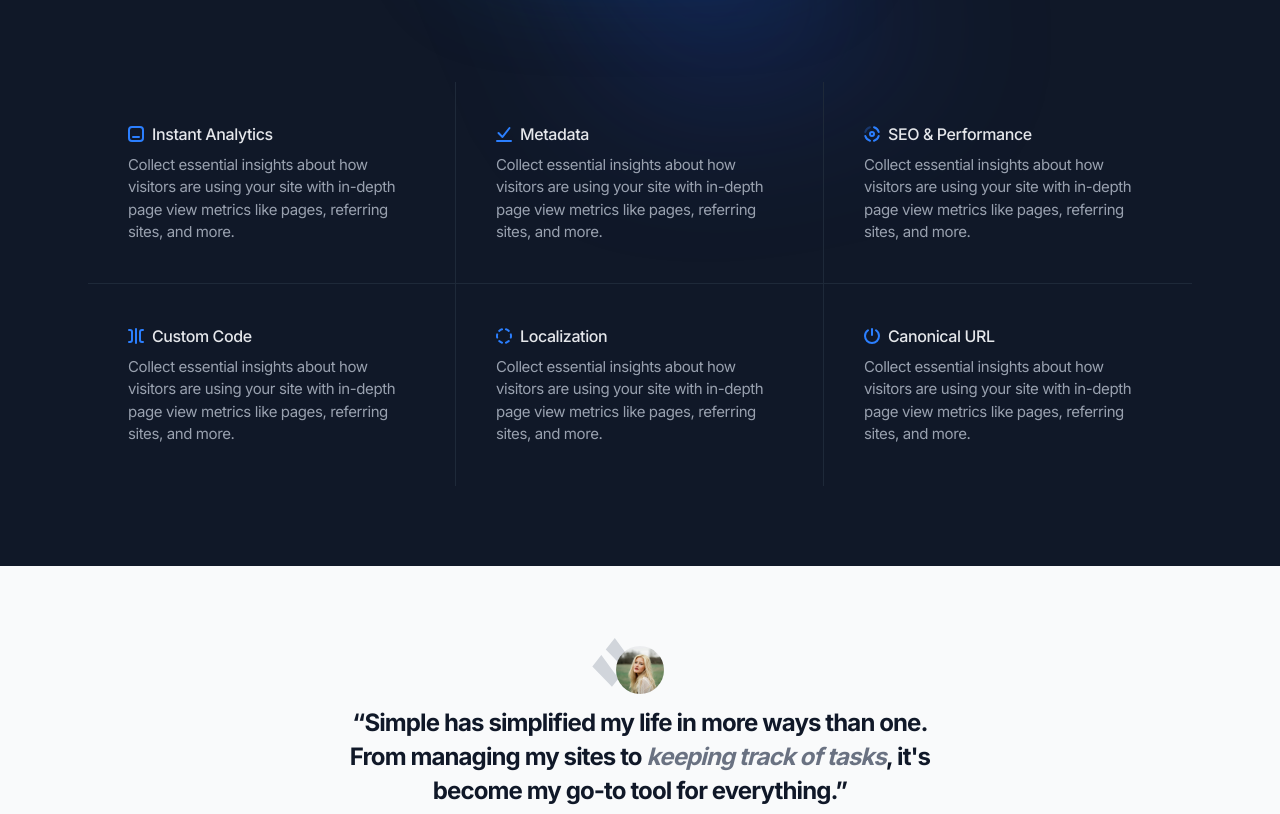
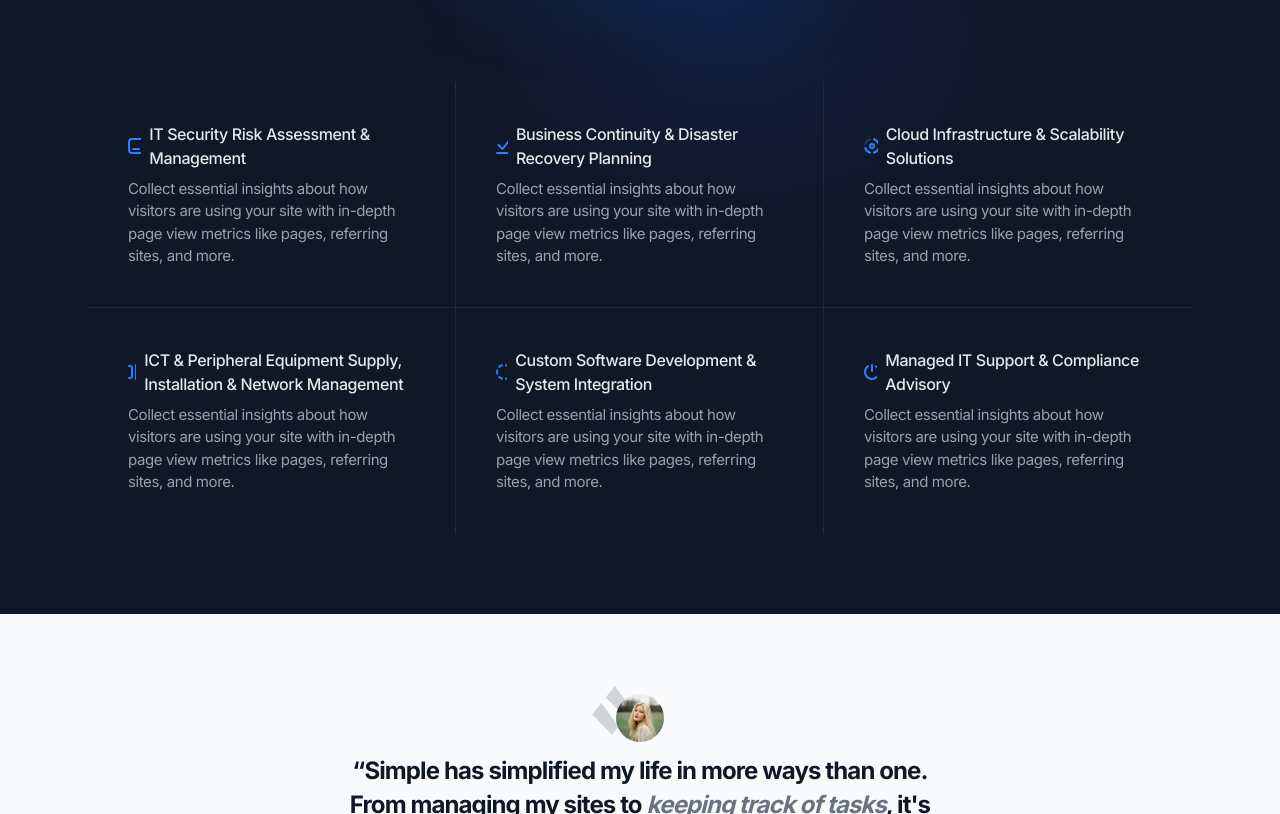
Before and after one commit to Kemo8965/chezatek_consultancy, a Next.js app: page / in a window 1280 px wide. Shown: the part 1660-2474 px from the top of the page. Built offline with nearby package versions, Linux system fonts and the light colour scheme.

Commit message:
second commit

```diff
--- a/components/features-planet.tsx
+++ b/components/features-planet.tsx
@@ -82,7 +82,7 @@ export default function FeaturesPlanet() {
                 >
                   <path d="M2 4a2 2 0 0 1 2-2h8a2 2 0 0 1 2 2v8a2 2 0 0 1-2 2H4a2 2 0 0 1-2-2V4Zm2-4a4 4 0 0 0-4 4v8a4 4 0 0 0 4 4h8a4 4 0 0 0 4-4V4a4 4 0 0 0-4-4H4Zm1 10a1 1 0 1 0 0 2h6a1 1 0 1 0 0-2H5Z" />
                 </svg>
-                <span>Instant Analytics</span>
+                <span> IT Security Risk Assessment & Management </span>
               </h3>
               <p className="text-[15px] text-gray-400">
                 Collect essential insights about how visitors are using your
@@ -100,7 +100,7 @@ export default function FeaturesPlanet() {
                 >
                   <path d="M14.29 2.614a1 1 0 0 0-1.58-1.228L6.407 9.492l-3.199-3.2a1 1 0 1 0-1.414 1.415l4 4a1 1 0 0 0 1.496-.093l7-9ZM1 14a1 1 0 1 0 0 2h14a1 1 0 1 0 0-2H1Z" />
                 </svg>
-                <span>Metadata</span>
+                <span>Business Continuity & Disaster Recovery Planning</span>
               </h3>
               <p className="text-[15px] text-gray-400">
                 Collect essential insights about how visitors are using your
@@ -122,7 +122,8 @@ export default function FeaturesPlanet() {
                   />
                   <path d="M8 11a3 3 0 1 1 0-6 3 3 0 0 1 0 6Zm0-2a1 1 0 1 0 0-2 1 1 0 0 0 0 2Zm1.715-6.752a1 1 0 0 1 .57-1.916 8.014 8.014 0 0 1 5.383 5.383 1 1 0 1 1-1.916.57 6.014 6.014 0 0 0-4.037-4.037Zm4.037 7.467a1 1 0 1 1 1.916.57 8.014 8.014 0 0 1-5.383 5.383 1 1 0 1 1-.57-1.916 6.014 6.014 0 0 0 4.037-4.037Zm-7.467 4.037a1 1 0 1 1-.57 1.916 8.014 8.014 0 0 1-5.383-5.383 1 1 0 1 1 1.916-.57 6.014 6.014 0 0 0 4.037 4.037Z" />
                 </svg>
-                <span>SEO &amp; Performance</span>
+                <span> Cloud Infrastructure &amp; Scalability Solutions
+</span>
               </h3>
               <p className="text-[15px] text-gray-400">
                 Collect essential insights about how visitors are using your
@@ -140,7 +141,7 @@ export default function FeaturesPlanet() {
                 >
                   <path d="M8 0a1 1 0 0 1 1 1v14a1 1 0 1 1-2 0V1a1 1 0 0 1 1-1Zm6 3a1 1 0 0 0-1 1v8a1 1 0 0 0 1 1h1a1 1 0 1 1 0 2h-1a3 3 0 0 1-3-3V4a3 3 0 0 1 3-3h1a1 1 0 1 1 0 2h-1ZM1 1a1 1 0 0 0 0 2h1a1 1 0 0 1 1 1v8a1 1 0 0 1-1 1H1a1 1 0 1 0 0 2h1a3 3 0 0 0 3-3V4a3 3 0 0 0-3-3H1Z" />
                 </svg>
-                <span>Custom Code</span>
+                <span> ICT & Peripheral Equipment Supply, Installation & Network Management</span>
               </h3>
               <p className="text-[15px] text-gray-400">
                 Collect essential insights about how visitors are using your
@@ -158,7 +159,7 @@ export default function FeaturesPlanet() {
                 >
                   <path d="M10.284.33a1 1 0 1 0-.574 1.917 6.049 6.049 0 0 1 2.417 1.395A1 1 0 0 0 13.5 2.188 8.034 8.034 0 0 0 10.284.33ZM6.288 2.248A1 1 0 0 0 5.718.33 8.036 8.036 0 0 0 2.5 2.187a1 1 0 0 0 1.372 1.455 6.036 6.036 0 0 1 2.415-1.395ZM1.42 5.401a1 1 0 0 1 .742 1.204 6.025 6.025 0 0 0 0 2.79 1 1 0 0 1-1.946.462 8.026 8.026 0 0 1 0-3.714A1 1 0 0 1 1.421 5.4Zm2.452 6.957A1 1 0 0 0 2.5 13.812a8.036 8.036 0 0 0 3.216 1.857 1 1 0 0 0 .574-1.916 6.044 6.044 0 0 1-2.417-1.395Zm9.668.04a1 1 0 0 1-.041 1.414 8.033 8.033 0 0 1-3.217 1.857 1 1 0 1 1-.571-1.917 6.035 6.035 0 0 0 2.415-1.395 1 1 0 0 1 1.414.042Zm2.242-6.255a1 1 0 1 0-1.946.462 6.03 6.03 0 0 1 0 2.79 1 1 0 1 0 1.946.462 8.022 8.022 0 0 0 0-3.714Z" />
                 </svg>
-                <span>Localization</span>
+                <span>Custom Software Development & System Integration</span>
               </h3>
               <p className="text-[15px] text-gray-400">
                 Collect essential insights about how visitors are using your
@@ -176,7 +177,7 @@ export default function FeaturesPlanet() {
                 >
                   <path d="M9 1a1 1 0 1 0-2 0v6a1 1 0 0 0 2 0V1ZM4.572 3.08a1 1 0 0 0-1.144-1.64A7.987 7.987 0 0 0 0 8a8 8 0 0 0 16 0c0-2.72-1.36-5.117-3.428-6.56a1 1 0 1 0-1.144 1.64A5.987 5.987 0 0 1 14 8 6 6 0 1 1 2 8a5.987 5.987 0 0 1 2.572-4.92Z" />
                 </svg>
-                <span>Canonical URL</span>
+                <span>Managed IT Support & Compliance Advisory</span>
               </h3>
               <p className="text-[15px] text-gray-400">
                 Collect essential insights about how visitors are using your
```
